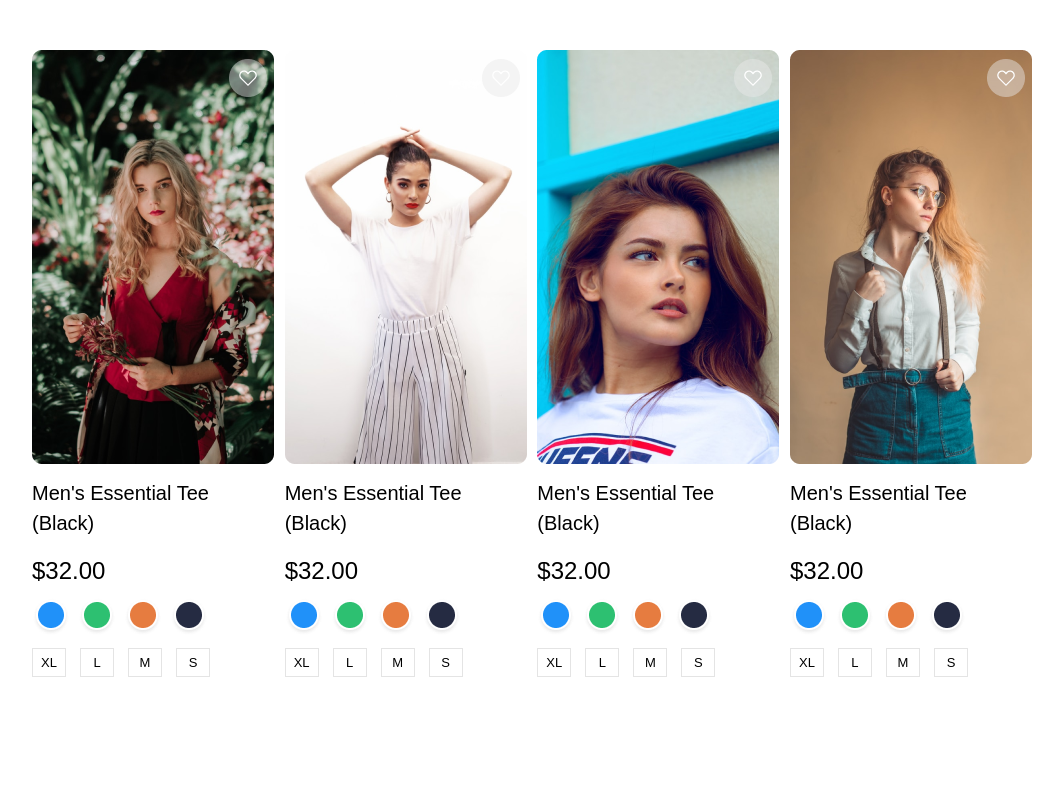
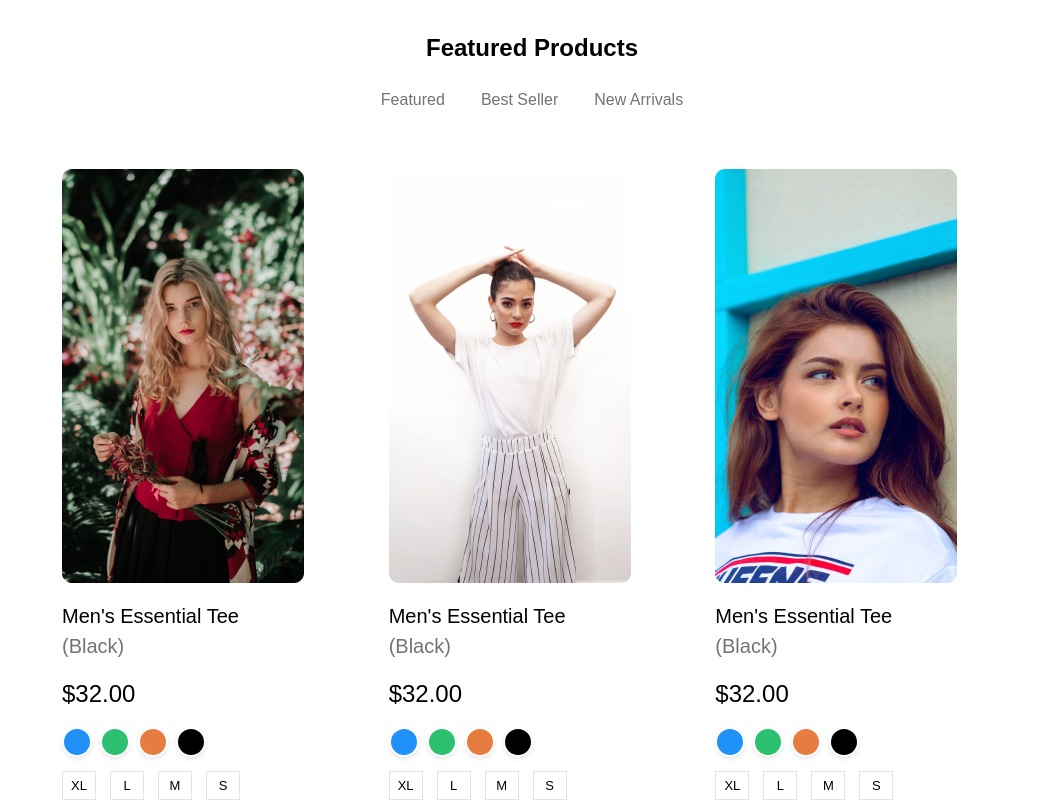
Before and after one commit to Kristina-Isakovich/Media, a plain HTML site: page index.html in a window 1280 px wide. Shown: the top 804 px of the page, without its empty margins (108-1171 px from the left). Drawn offline with Linux system fonts and the light colour scheme.

Commit message:
Commit_2

```diff
--- /dev/null
+++ b/CSS/_vars.css
@@ -0,0 +1,5 @@
+:root{
+    --color-grey: #737373;
+    --color-blue: #2091F9;
+
+}
--- /dev/null
+++ b/CSS/style.css
@@ -0,0 +1,183 @@
+*{
+    box-sizing: border-box;
+    margin: 0;
+}
+
+:root{
+    font-family: "Montserrat", sans-serif;
+}
+
+ul{
+    list-style-type: none;
+    padding: 0;
+}
+
+.grid{
+    display: grid;
+}
+
+.title{
+    font-size: 24px;
+    line-height: 36px;
+}
+
+
+
+
+.feature{
+    min-height: 850px;
+    display: flex;
+    padding: 30px 170px;
+    flex-flow: column wrap;
+}
+
+.feature-title{
+    text-align: center;
+    margin-bottom: 25px;
+}
+
+.feature-menu{
+    display: flex;
+    justify-content: center;
+    margin-bottom: 60px;
+}
+
+.button-master{
+    padding: 0;
+    border: none;
+    font: inherit;
+    color: var(--color-grey);
+    background-color: transparent;
+    cursor: pointer;
+    position: relative;
+}
+
+.button-master:not(:last-child){
+    margin-right: 36px;
+}
+
+.button-master:hover{
+    color: var(--color-blue);
+
+}
+
+.feature-views{
+    grid-template-columns: repeat(auto-fill, minmax(242px, 1fr));
+    grid-template-rows: ;
+    grid-gap: 40px;
+    position: relative;
+}
+
+
+
+
+
+
+.feature-view-img{
+    margin-bottom: 14px;
+}
+
+.feature-text{
+    font-size: 20px;
+    line-height: 30px;
+    margin-bottom: 14px;
+}
+
+.text-g{
+    color: var(--color-grey);
+}
+
+.feature-price{
+    font-size: 24px;
+    line-height: 38px;
+    margin-bottom: 14px;
+}
+
+.feature-colors{
+    display: flex;
+    margin-bottom: 14px;
+}
+
+.feature-color{
+    height: 30px;
+    width: 30px;
+    border-radius: 50%;
+    border: 2px solid #FFFFFF;
+    box-shadow: 0 2px 4px rgba(0, 0, 0, 0.1);
+    cursor: pointer;
+}
+
+.feature-color-blue{
+    background-color: #2091F9;
+}
+
+.feature-color-green{
+    background-color: #2DC071;
+}
+
+.feature-color-orange{
+    background-color: #E77C40;
+}
+
+.feature-color-black{
+    background-color: #000;
+}
+
+.feature-color:not(:last-child){
+    margin-right: 8px;
+}
+
+.feature-sizes{
+    display: flex;
+}
+
+.feature-size{
+    display: flex;
+    align-items: center;
+    justify-content: center;
+    font-size: 13px;
+    height: 29px;
+    width: 34px;
+    border: 1px solid #E4E4E4;
+    background-color: transparent;
+    cursor: pointer;
+}
+
+.feature-size:not(:last-child){
+    margin-right: 14px;
+}
+
+@media (max-width: 1370px) {
+    .feature-div{
+        margin-bottom: 40px;
+    }
+}
+
+@media (max-width: 780px) {
+    .feature{
+        padding: 50px 10px;
+        flex-direction: column;
+        align-content: center;
+    }
+}
+
+@media (max-width: 320px) {
+    .feature-img{
+        margin-bottom: 0;
+    }
+
+    .feature-view-content{
+        position: absolute;
+        padding: 10px;
+        border-radius: 0 0 10px 10px;
+        min-width: 242px;
+        bottom: 0;
+        left: 0;
+        visibility: hidden;
+    }
+
+    .feature-img:hover+.feature-view-content{
+        visibility: visible;
+        background-color: rgba(228, 228, 228, 0.5);
+    }
+}
--- a/index.html
+++ b/index.html
@@ -3,109 +3,121 @@
 <head>
     <meta charset="UTF-8">
     <title>Title</title>
-    <link rel="stylesheet" href="./style.css">
+    <link rel="stylesheet" href="./CSS/style.css">
+    <link rel="stylesheet" href="./CSS/_vars.css">
 </head>
 <body>
 
 
-<main class="feature">
+<section class="feature">
 
-    <div class="feature-div">
-        <img class="feature-img" src="Picture_1.png" width="242" height="414"/>
+    <h2 class="title feature-title">Featured Products</h2>
 
-      <div class="feature-content">
-        <div class="feature-text">Men's Essential Tee (Black)</div>
+    <div class="feature-menu">
+        <button class="button-master">Featured</button>
+        <button class="button-master">Best Seller</button>
+        <button class="button-master">New Arrivals</button>
+    </div>
+
+
+  <div class="feature-views grid">
+    <div class="feature-view">
+        <img class="feature-view-img" src="./img/Picture_1.png" width="242" height="414"/>
+
+      <div class="feature-view-content">
+          <div class="feature-text">Men's Essential Tee <p class="text-g">(Black)</p></div>
 
         <div class="feature-price">$32.00</div>
 
-        <ul class="feature-colors">
-            <li><img src="Ellipse%2014.png" alt="blue"></li>
-            <li><img src="Ellipse%2015.png" alt="green"></li>
-            <li><img src="Ellipse%2016.png" alt="orange"></li>
-            <li><img src="Ellipse%2017.png" alt="black"></li>
-        </ul>
+        <div class="feature-colors">
+            <button class="feature-color feature-color-blue"></button>
+            <button class="feature-color feature-color-green"></button>
+            <button class="feature-color feature-color-orange"></button>
+            <button class="feature-color feature-color-black"></button>
+        </div>
 
-        <ul class="feature-size">
-            <li>XL</li>
-            <li>L</li>
-            <li>M</li>
-            <li>S</li>
-        </ul>
+        <div class="feature-sizes">
+            <button class="feature-size">XL</button>
+            <button class="feature-size">L</button>
+            <button class="feature-size">M</button>
+            <button class="feature-size">S</button>
+        </div>
       </div>
     </div>
 
     <div class="feature-div">
-        <img class="feature-img" src="Picture_2.png" width="242" height="414"/>
+        <img class="feature-view-img" src="./img/Picture_2.png" width="242" height="414"/>
 
-        <div class="feature-content">
-            <div class="feature-text">Men's Essential Tee (Black)</div>
+        <div class="feature-view-content">
+            <div class="feature-text">Men's Essential Tee <p class="text-g">(Black)</p></div>
 
             <div class="feature-price">$32.00</div>
 
-            <ul class="feature-colors">
-                <li><img src="Ellipse%2014.png" alt="blue"></li>
-                <li><img src="Ellipse%2015.png" alt="green"></li>
-                <li><img src="Ellipse%2016.png" alt="orange"></li>
-                <li><img src="Ellipse%2017.png" alt="black"></li>
-            </ul>
+            <div class="feature-colors">
+                <button class="feature-color feature-color-blue"></button>
+                <button class="feature-color feature-color-green"></button>
+                <button class="feature-color feature-color-orange"></button>
+                <button class="feature-color feature-color-black"></button>
+            </div>
 
-            <ul class="feature-size">
-                <li>XL</li>
-                <li>L</li>
-                <li>M</li>
-                <li>S</li>
-            </ul>
+            <div class="feature-sizes">
+                <button class="feature-size">XL</button>
+                <button class="feature-size">L</button>
+                <button class="feature-size">M</button>
+                <button class="feature-size">S</button>
+            </div>
         </div>
     </div>
 
     <div class="feature-div">
-        <img class="feature-img" src="Picture_3.png" width="242" height="414"/>
+        <img class="feature-view-img" src="./img/Picture_3.png" width="242" height="414"/>
 
-        <div class="feature-content">
-            <div class="feature-text">Men's Essential Tee (Black)</div>
+        <div class="feature-view-content">
+            <div class="feature-text">Men's Essential Tee <p class="text-g">(Black)</p></div>
 
             <div class="feature-price">$32.00</div>
 
-            <ul class="feature-colors">
-                <li><img src="Ellipse%2014.png" alt="blue"></li>
-                <li><img src="Ellipse%2015.png" alt="green"></li>
-                <li><img src="Ellipse%2016.png" alt="orange"></li>
-                <li><img src="Ellipse%2017.png" alt="black"></li>
-            </ul>
+            <div class="feature-colors">
+                <button class="feature-color feature-color-blue"></button>
+                <button class="feature-color feature-color-green"></button>
+                <button class="feature-color feature-color-orange"></button>
+                <button class="feature-color feature-color-black"></button>
+            </div>
 
-            <ul class="feature-size">
-                <li>XL</li>
-                <li>L</li>
-                <li>M</li>
-                <li>S</li>
-            </ul>
+            <div class="feature-sizes">
+                <button class="feature-size">XL</button>
+                <button class="feature-size">L</button>
+                <button class="feature-size">M</button>
+                <button class="feature-size">S</button>
+            </div>
         </div>
     </div>
 
     <div class="feature-div">
-        <img class="feature-img" src="Picture_4.png" width="242" height="414"/>
+        <img class="feature-view-img" src="./img/Picture_4.png" width="242" height="414"/>
 
         <div class="feature-content">
-            <div class="feature-text">Men's Essential Tee (Black)</div>
+            <div class="feature-text">Men's Essential Tee <p class="text-g">(Black)</p></div>
 
             <div class="feature-price">$32.00</div>
 
-            <ul class="feature-colors">
-                <li><img src="Ellipse%2014.png" alt="blue"></li>
-                <li><img src="Ellipse%2015.png" alt="green"></li>
-                <li><img src="Ellipse%2016.png" alt="orange"></li>
-                <li><img src="Ellipse%2017.png" alt="black"></li>
-            </ul>
+            <div class="feature-colors">
+                <button class="feature-color feature-color-blue"></button>
+                <button class="feature-color feature-color-green"></button>
+                <button class="feature-color feature-color-orange"></button>
+                <button class="feature-color feature-color-black"></button>
+            </div>
 
-            <ul class="feature-size">
-                <li>XL</li>
-                <li>L</li>
-                <li>M</li>
-                <li>S</li>
-            </ul>
+            <div class="feature-sizes">
+                <button class="feature-size">XL</button>
+                <button class="feature-size">L</button>
+                <button class="feature-size">M</button>
+                <button class="feature-size">S</button>
+            </div>
         </div>
     </div>
-</main>
+   </div>
+</section>
 
 </body>
 </html>
--- a/style.css
+++ /dev/null
@@ -1,108 +0,0 @@
-*{
-    box-sizing: border-box;
-    margin: 0;
-}
-
-:root{
-    font-family: "Montserrat", sans-serif;
-}
-
-ul{
-    list-style-type: none;
-    padding: 0;
-}
-
-.feature{
-    display: flex;
-    padding: 50px 140px;
-    flex-wrap: wrap;
-    justify-content: space-between;
-    align-content: space-between;
-}
-
-.feature-img{
-    margin-bottom: 14px;
-}
-
-.feature-div{
-    display: flex;
-    flex-direction: column;
-    position: relative;
-}
-
-.feature-text{
-    max-width: 202px;
-    font-size: 20px;
-    line-height: 30px;
-    margin-bottom: 14px;
-}
-
-.feature-price{
-    font-size: 24px;
-    line-height: 38px;
-    margin-bottom: 14px;
-}
-
-.feature-colors{
-    display: flex;
-    align-items: center;
-    height: 30px;
-    margin-bottom: 14px;
-}
-
-.feature-colors>li:not(:last-child){
-    margin-right: 8px;
-}
-
-.feature-size{
-    display: flex;
-}
-
-.feature-size>li{
-    display: flex;
-    align-items: center;
-    justify-content: center;
-    font-size: 13px;
-    height: 29px;
-    width: 34px;
-    border: 1px solid #E4E4E4;
-}
-
-.feature-size>li:not(:last-child){
-    margin-right: 14px;
-}
-
-@media (max-width: 1370px) {
-    .feature-div{
-        margin-bottom: 40px;
-    }
-}
-
-@media (max-width: 780px) {
-    .feature{
-        padding: 50px 10px;
-        flex-direction: column;
-        align-content: center;
-    }
-}
-
-@media (max-width: 320px) {
-    .feature-img{
-        margin-bottom: 0;
-    }
-
-    .feature-content{
-        position: absolute;
-        padding: 10px;
-        border-radius: 0 0 10px 10px;
-        min-width: 242px;
-        bottom: 0;
-        left: 0;
-        visibility: hidden;
-    }
-
-    .feature-img:hover+.feature-content{
-        visibility: visible;
-        background-color: rgba(228, 228, 228, 0.5);
-    }
-}
```
Also changed, not shown: Ellipse 14.png (deleted), Ellipse 15.png (deleted), Ellipse 16.png (deleted), Ellipse 17.png (deleted), Picture_1.png (deleted), Picture_2.png (deleted), Picture_3.png (deleted), Picture_4.png (deleted), img/Picture_1.png (added), img/Picture_2.png (added), img/Picture_3.png (added), img/Picture_4.png (added), img/avatar.png (added).
